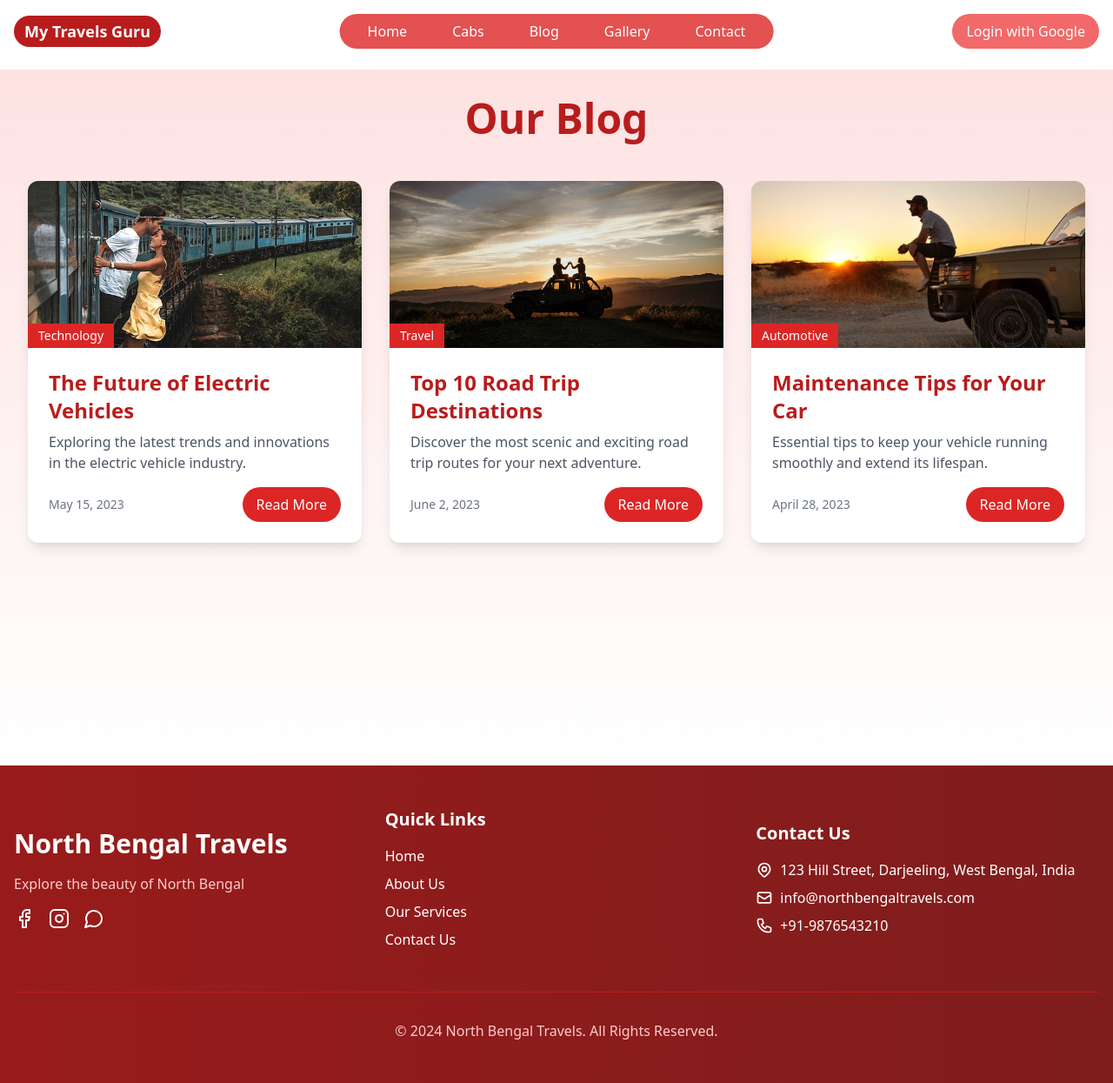
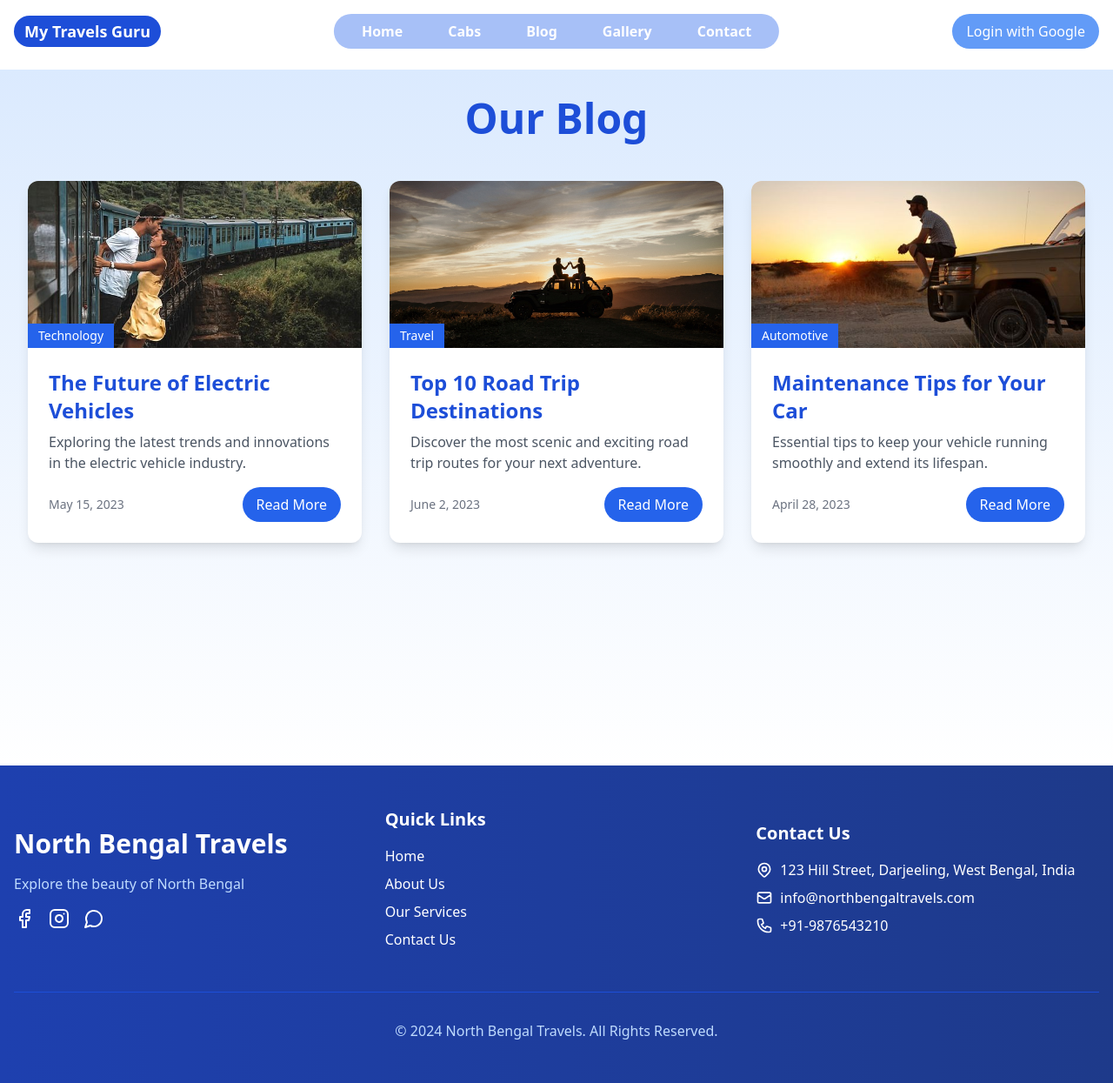
Before and after one commit to samriddha-basu-cloud/travel-advisor, a React (Create React App) app: page /blog in a window 1280 px wide. Shown: the whole page at 87% size. Built offline with nearby package versions, Linux system fonts and the light colour scheme; no server answers.

Commit message:
Refactor color scheme in CabPage, BlogPage, GalleryPage, and HomePage components

```diff
--- a/src/components/BlogCard.js
+++ b/src/components/BlogCard.js
@@ -4,23 +4,23 @@ const BlogCard = ({ blog }) => {
   return (
     <div className="bg-white rounded-xl shadow-lg overflow-hidden transition-all duration-300 hover:shadow-2xl hover:-translate-y-1">
       {blog.image && (
-        <div className="relative h-48 bg-red-50">
+        <div className="relative h-48 bg-blue-50">
           <img
             src={blog.image}
             alt={blog.title}
             className="w-full h-full object-cover"
           />
-          <div className="absolute bottom-0 left-0 bg-red-600 text-white px-3 py-1 text-sm">
+          <div className="absolute bottom-0 left-0 bg-blue-600 text-white px-3 py-1 text-sm">
             {blog.category}
           </div>
         </div>
       )}
       <div className="p-6">
-        <h2 className="font-bold text-2xl mb-2 text-red-700">{blog.title}</h2>
+        <h2 className="font-bold text-2xl mb-2 text-blue-700">{blog.title}</h2>
         <p className="text-gray-600 mb-4">{blog.excerpt}</p>
         <div className="flex justify-between items-center">
           <span className="text-sm text-gray-500">{blog.date}</span>
-          <button className="bg-red-600 text-white px-4 py-2 rounded-full hover:bg-red-700 transition-colors duration-300 focus:outline-none focus:ring-2 focus:ring-red-500 focus:ring-opacity-50">
+          <button className="bg-blue-600 text-white px-4 py-2 rounded-full hover:bg-blue-700 transition-colors duration-300 focus:outline-none focus:ring-2 focus:ring-blue-500 focus:ring-opacity-50">
             Read More
           </button>
         </div>
--- a/src/components/CabOptions.js
+++ b/src/components/CabOptions.js
@@ -9,11 +9,11 @@ const CabOptions = ({ options }) => {
             <img src={option.image} alt={option.name} className="w-full h-32 sm:h-40 lg:h-48 object-cover rounded-md sm:rounded-lg" />
           </div>
           <div className="p-4 sm:p-6">
-            <h3 className="text-lg sm:text-xl lg:text-2xl font-semibold text-red-700 mb-1 sm:mb-2">{option.name}</h3>
+            <h3 className="text-lg sm:text-xl lg:text-2xl font-semibold text-blue-700 mb-1 sm:mb-2">{option.name}</h3>
             <p className="text-sm sm:text-base text-gray-600 mb-2 sm:mb-4">{option.description}</p>
             <div className="flex justify-between items-center">
-              <span className="text-xl sm:text-2xl lg:text-3xl font-bold text-red-600">₹{option.price}</span>
-              <button className="bg-red-600 text-white text-sm sm:text-base px-4 sm:px-6 py-1 sm:py-2 rounded-full hover:bg-red-700 transition-colors duration-300 focus:outline-none focus:ring-2 focus:ring-red-500 focus:ring-opacity-50">
+              <span className="text-xl sm:text-2xl lg:text-3xl font-bold text-blue-600">₹{option.price}</span>
+              <button className="bg-blue-600 text-white text-sm sm:text-base px-4 sm:px-6 py-1 sm:py-2 rounded-full hover:bg-blue-700 transition-colors duration-300 focus:outline-none focus:ring-2 focus:ring-blue-500 focus:ring-opacity-50">
                 Book Now
               </button>
             </div>
--- a/src/components/Footer.js
+++ b/src/components/Footer.js
@@ -3,21 +3,21 @@ import { Facebook, InstagramIcon, MessageCircle } from 'lucide-react';
 
 const Footer = () => {
   return (
-    <footer className="bg-gradient-to-r from-red-800 to-red-900 text-white py-12 text-center md:text-left">
+    <footer className="bg-gradient-to-r from-blue-800 to-blue-900 text-white py-12 text-center md:text-left">
       <div className="container mx-auto px-4">
         <div className="grid grid-cols-1 md:grid-cols-3 gap-8 items-center">
           {/* Company Info */}
           <div className="space-y-4">
             <h2 className="text-3xl font-bold">North Bengal Travels</h2>
-            <p className="text-red-200">Explore the beauty of North Bengal</p>
+            <p className="text-blue-200">Explore the beauty of North Bengal</p>
             <div className="flex justify-center md:justify-start space-x-4">
-              <a href="#" className="hover:text-red-300 transition-colors duration-300">
+              <a href="#" className="hover:text-blue-300 transition-colors duration-300">
                 <Facebook size={24} />
               </a>
-              <a href="#" className="hover:text-red-300 transition-colors duration-300">
+              <a href="#" className="hover:text-blue-300 transition-colors duration-300">
                 <InstagramIcon size={24} />
               </a>
-              <a href="#" className="hover:text-red-300 transition-colors duration-300">
+              <a href="#" className="hover:text-blue-300 transition-colors duration-300">
                 <MessageCircle size={24} />
               </a>
             </div>
@@ -27,10 +27,10 @@ const Footer = () => {
           <div>
             <h3 className="text-xl font-semibold mb-4">Quick Links</h3>
             <ul className="space-y-2">
-              <li><a href="#" className="hover:text-red-300 transition-colors duration-300">Home</a></li>
-              <li><a href="#" className="hover:text-red-300 transition-colors duration-300">About Us</a></li>
-              <li><a href="#" className="hover:text-red-300 transition-colors duration-300">Our Services</a></li>
-              <li><a href="#" className="hover:text-red-300 transition-colors duration-300">Contact Us</a></li>
+              <li><a href="#" className="hover:text-blue-300 transition-colors duration-300">Home</a></li>
+              <li><a href="#" className="hover:text-blue-300 transition-colors duration-300">About Us</a></li>
+              <li><a href="#" className="hover:text-blue-300 transition-colors duration-300">Our Services</a></li>
+              <li><a href="#" className="hover:text-blue-300 transition-colors duration-300">Contact Us</a></li>
             </ul>
           </div>
 
@@ -49,7 +49,7 @@ const Footer = () => {
                 <svg xmlns="http://www.w3.org/2000/svg" className="h-5 w-5 mr-2" fill="none" viewBox="0 0 24 24" stroke="currentColor">
                   <path strokeLinecap="round" strokeLinejoin="round" strokeWidth={2} d="M3 8l7.89 5.26a2 2 0 002.22 0L21 8M5 19h14a2 2 0 002-2V7a2 2 0 00-2-2H5a2 2 0 00-2 2v10a2 2 0 002 2z" />
                 </svg>
-                <a href="mailto:info@northbengaltravels.com" className="hover:text-red-300 transition-colors duration-300">
+                <a href="mailto:info@northbengaltravels.com" className="hover:text-blue-300 transition-colors duration-300">
                   info@northbengaltravels.com
                 </a>
               </p>
@@ -57,7 +57,7 @@ const Footer = () => {
                 <svg xmlns="http://www.w3.org/2000/svg" className="h-5 w-5 mr-2" fill="none" viewBox="0 0 24 24" stroke="currentColor">
                   <path strokeLinecap="round" strokeLinejoin="round" strokeWidth={2} d="M3 5a2 2 0 012-2h3.28a1 1 0 01.948.684l1.498 4.493a1 1 0 01-.502 1.21l-2.257 1.13a11.042 11.042 0 005.516 5.516l1.13-2.257a1 1 0 011.21-.502l4.493 1.498a1 1 0 01.684.949V19a2 2 0 01-2 2h-1C9.716 21 3 14.284 3 6V5z" />
                 </svg>
-                <a href="tel:+919876543210" className="hover:text-red-300 transition-colors duration-300">
+                <a href="tel:+919876543210" className="hover:text-blue-300 transition-colors duration-300">
                   +91-9876543210
                 </a>
               </p>
@@ -65,8 +65,8 @@ const Footer = () => {
           </div>
         </div>
 
-        <div className="mt-12 pt-8 border-t border-red-700 text-center">
-          <p className="text-red-200">© {new Date().getFullYear()} North Bengal Travels. All Rights Reserved.</p>
+        <div className="mt-12 pt-8 border-t border-blue-700 text-center">
+          <p className="text-blue-200">© {new Date().getFullYear()} North Bengal Travels. All Rights Reserved.</p>
         </div>
       </div>
     </footer>
--- a/src/components/Hero.js
+++ b/src/components/Hero.js
@@ -16,7 +16,7 @@ const Hero = () => {
       <div className="absolute inset-0 bg-black bg-opacity-10 flex flex-col justify-center items-center text-white">
         {/* <h1 className="text-5xl font-bold mb-4">Explore the Beauty of North Bengal</h1>
         <p className="text-xl mb-8">Discover breathtaking landscapes and unforgettable experiences</p>
-        <button className="bg-red-600 text-white px-8 py-3 rounded-md hover:bg-red-700 transition duration-300">
+        <button className="bg-blue-600 text-white px-8 py-3 rounded-md hover:bg-blue-700 transition duration-300">
           Plan Your Trip
         </button> */}
       </div>
@@ -25,7 +25,7 @@ const Hero = () => {
       {user && (
         <button
           onClick={() => navigate('/your-plans')}
-          className="absolute bottom-8 right-8 bg-red-600 text-white rounded-full p-4 flex items-center justify-center hover:bg-red-700 transition duration-300 animate-bounce cursor-pointer z-50"
+          className="absolute bottom-8 right-8 bg-blue-600 text-white rounded-full p-4 flex items-center justify-center hover:bg-blue-700 transition duration-300 animate-bounce cursor-pointer z-50"
           style={{ width: '120px', height: '50px' }}
         >
           <span>Your Plans</span>
--- a/src/components/Navbar.js
+++ b/src/components/Navbar.js
@@ -14,26 +14,26 @@ const Navbar = () => {
   return (
     <>
       {/* Main Navbar */}
-      <nav className="bg-red-900 bg-opacity-0 p-4 fixed top-0 left-0 right-0 z-50 transition-all duration-300">
+      <nav className="bg-blue-900 bg-opacity-0 p-4 fixed top-0 left-0 right-0 z-50 transition-all duration-300">
         <div className="max-w-7xl mx-auto flex justify-between items-center relative">
           {/* Left - Company Name */}
-          <h1 className="text-white text-lg font-bold bg-red-700 px-3 py-1 rounded-full">My Travels Guru</h1>
+          <h1 className="text-white text-lg font-bold bg-blue-700 px-3 py-1 rounded-full">My Travels Guru</h1>
 
           {/* Center - Desktop Navigation Links */}
           <div className="hidden md:block absolute left-1/2 transform -translate-x-1/2">
-            <ul className="flex space-x-1 justify-center bg-red-600 bg-opacity-80 rounded-full p-2">
-              <li><Link to="/" className="text-white px-6 py-3 rounded-full hover:bg-red-500 transition-all duration-300">Home</Link></li>
-              <li><Link to="/cabs" className="text-white px-6 py-3 rounded-full hover:bg-red-500 transition-all duration-300">Cabs</Link></li>
-              <li><Link to="/blog" className="text-white px-6 py-3 rounded-full hover:bg-red-500 transition-all duration-300">Blog</Link></li>
-              <li><Link to="/gallery" className="text-white px-6 py-3 rounded-full hover:bg-red-500 transition-all duration-300">Gallery</Link></li>
-              <li><Link to="/contact" className="text-white px-6 py-3 rounded-full hover:bg-red-500 transition-all duration-300">Contact</Link></li>
+            <ul className="flex space-x-1 justify-center bg-blue-600 bg-opacity-40 rounded-full p-2">
+              <li><Link to="/" className="text-white font-bold px-6 py-3 rounded-full hover:bg-blue-600 transition-all duration-300">Home</Link></li>
+              <li><Link to="/cabs" className="text-white font-bold px-6 py-3 rounded-full hover:bg-blue-600 transition-all duration-300">Cabs</Link></li>
+              <li><Link to="/blog" className="text-white font-bold px-6 py-3 rounded-full hover:bg-blue-600 transition-all duration-300">Blog</Link></li>
+              <li><Link to="/gallery" className="text-white font-bold px-6 py-3 rounded-full hover:bg-blue-600 transition-all duration-300">Gallery</Link></li>
+              <li><Link to="/contact" className="text-white font-bold px-6 py-3 rounded-full hover:bg-blue-600 transition-all duration-300">Contact</Link></li>
             </ul>
           </div>
 
           {/* Right - User Profile for large screens */}
           {user ? (
             <div className="hidden md:flex items-center ml-auto relative">
-              <button onClick={toggleDropdown} className="flex items-center space-x-2 focus:outline-none bg-red-600 bg-opacity-80 rounded-full p-2 transition-all duration-300 hover:bg-opacity-100">
+              <button onClick={toggleDropdown} className="flex items-center space-x-2 focus:outline-none bg-blue-600 bg-opacity-80 rounded-full p-2 transition-all duration-300 hover:bg-opacity-100">
                 <img
                   src={user.photoURL}
                   alt="User profile"
@@ -51,7 +51,7 @@ const Navbar = () => {
                   </div>
                   <button
                     onClick={logout}
-                    className="flex items-center w-full text-left px-4 py-2 text-sm text-gray-700 hover:bg-red-100 transition-all duration-300"
+                    className="flex items-center w-full text-left px-4 py-2 text-sm text-gray-700 hover:bg-blue-100 transition-all duration-300"
                   >
                     <AiOutlineLogout className="mr-2" />
                     Logout
@@ -62,7 +62,7 @@ const Navbar = () => {
           ) : (
             <button
               onClick={loginWithGooglePopup}
-              className="hidden md:inline bg-red-500 bg-opacity-80 text-white py-2 px-4 rounded-full ml-auto hover:bg-opacity-100 transition-all duration-300"
+              className="hidden md:inline bg-blue-500 bg-opacity-80 text-white py-2 px-4 rounded-full ml-auto hover:bg-opacity-100 transition-all duration-300"
             >
               Login with Google
             </button>
@@ -70,7 +70,7 @@ const Navbar = () => {
 
           {/* Right - Hamburger Menu for mobile */}
           <div className="md:hidden">
-            <button onClick={toggleSidebar} className="text-white focus:outline-none bg-red-600 bg-opacity-80 rounded-full p-2 transition-all duration-300 hover:bg-opacity-100">
+            <button onClick={toggleSidebar} className="text-white focus:outline-none bg-blue-600 bg-opacity-80 rounded-full p-2 transition-all duration-300 hover:bg-opacity-100">
               <AiOutlineMenu size={24} />
             </button>
           </div>
@@ -78,11 +78,11 @@ const Navbar = () => {
       </nav>
 
       {/* Sidebar for mobile - Sliding in from the right */}
-      <div className={`fixed inset-y-0 right-0 w-64 bg-red-900 bg-opacity-95 backdrop-blur-md text-white transform ${isOpen ? 'translate-x-0' : 'translate-x-full'} transition-transform duration-300 ease-in-out z-50`}>
+      <div className={`fixed inset-y-0 right-0 w-64 bg-blue-900 bg-opacity-95 backdrop-blur-md text-white transform ${isOpen ? 'translate-x-0' : 'translate-x-full'} transition-transform duration-300 ease-in-out z-50`}>
         {/* Sidebar Header */}
         <div className="flex justify-between items-center p-4">
           <h2 className="text-lg font-bold text-white"> </h2>
-          <button onClick={toggleSidebar} className="text-white focus:outline-none bg-red-600 bg-opacity-80 rounded-full p-2 transition-all duration-300 hover:bg-opacity-100">
+          <button onClick={toggleSidebar} className="text-white focus:outline-none bg-blue-600 bg-opacity-80 rounded-full p-2 transition-all duration-300 hover:bg-opacity-100">
             <AiOutlineClose size={24} />
           </button>
         </div>
@@ -93,12 +93,12 @@ const Navbar = () => {
             <div className="flex flex-col items-center">
               <img src={user.photoURL} alt="User profile" className="w-16 h-16 rounded-full border-2 border-white" />
               <p className="mt-2 text-lg font-semibold text-white">{user.displayName}</p>
-              <p className="text-sm text-red-200">{user.email}</p>
+              <p className="text-sm text-blue-200">{user.email}</p>
             </div>
           ) : (
             <button
               onClick={loginWithGooglePopup}
-              className="bg-red-500 bg-opacity-80 text-white py-2 px-4 rounded-full w-full text-center hover:bg-opacity-100 transition-all duration-300"
+              className="bg-blue-500 bg-opacity-80 text-white py-2 px-4 rounded-full w-full text-center hover:bg-opacity-100 transition-all duration-300"
             >
               Login with Google
             </button>
@@ -107,19 +107,19 @@ const Navbar = () => {
 
         {/* Sidebar Navigation Links */}
         <div className="flex flex-col space-y-2 mt-8">
-          <Link to="/" className="block px-4 py-2 text-white hover:bg-red-600 hover:bg-opacity-50 rounded-full transition-all duration-300" onClick={toggleSidebar}>
+          <Link to="/" className="block px-4 py-2 text-white hover:bg-blue-600 hover:bg-opacity-50 rounded-full transition-all duration-300" onClick={toggleSidebar}>
             Home
           </Link>
-          <Link to="/cabs" className="block px-4 py-2 text-white hover:bg-red-600 hover:bg-opacity-50 rounded-full transition-all duration-300" onClick={toggleSidebar}>
+          <Link to="/cabs" className="block px-4 py-2 text-white hover:bg-blue-600 hover:bg-opacity-50 rounded-full transition-all duration-300" onClick={toggleSidebar}>
             Cabs
           </Link>
-          <Link to="/blog" className="block px-4 py-2 text-white hover:bg-red-600 hover:bg-opacity-50 rounded-full transition-all duration-300" onClick={toggleSidebar}>
+          <Link to="/blog" className="block px-4 py-2 text-white hover:bg-blue-600 hover:bg-opacity-50 rounded-full transition-all duration-300" onClick={toggleSidebar}>
             Blog
           </Link>
-          <Link to="/gallery" className="block px-4 py-2 text-white hover:bg-red-600 hover:bg-opacity-50 rounded-full transition-all duration-300" onClick={toggleSidebar}>
+          <Link to="/gallery" className="block px-4 py-2 text-white hover:bg-blue-600 hover:bg-opacity-50 rounded-full transition-all duration-300" onClick={toggleSidebar}>
             Gallery
           </Link>
-          <Link to="/contact" className="block px-4 py-2 text-white hover:bg-red-600 hover:bg-opacity-50 rounded-full transition-all duration-300" onClick={toggleSidebar}>
+          <Link to="/contact" className="block px-4 py-2 text-white hover:bg-blue-600 hover:bg-opacity-50 rounded-full transition-all duration-300" onClick={toggleSidebar}>
             Contact
           </Link>
         </div>
@@ -129,7 +129,7 @@ const Navbar = () => {
           <div className="absolute bottom-4 w-full flex justify-center">
             <button
               onClick={logout}
-              className="flex items-center justify-center bg-red-500 bg-opacity-80 text-white py-2 px-4 rounded-full w-11/12 text-center hover:bg-opacity-100 transition-all duration-300"
+              className="flex items-center justify-center bg-blue-500 bg-opacity-80 text-white py-2 px-4 rounded-full w-11/12 text-center hover:bg-opacity-100 transition-all duration-300"
             >
               <AiOutlineLogout className="mr-2" />
               Logout
@@ -139,7 +139,7 @@ const Navbar = () => {
       </div>
 
       {/* Optionally display the error */}
-      {authError && <p className="text-red-500 mt-2">{authError}</p>}
+      {authError && <p className="text-blue-500 mt-2">{authError}</p>}
     </>
   );
 };
--- a/src/components/PlaceCard.js
+++ b/src/components/PlaceCard.js
@@ -8,11 +8,11 @@ const PlaceCard = ({ place }) => {
 
       {/* Content */}
       <div className="px-6 py-4">
-        <h2 className="font-bold text-2xl text-red-700 mb-3">{place.name}</h2>
+        <h2 className="font-bold text-2xl text-blue-700 mb-3">{place.name}</h2>
         <p className="text-gray-600 text-base mb-4">{place.description}</p>
         <a
           href="#"
-          className="inline-block text-red-600 font-semibold hover:text-red-700 transition duration-300"
+          className="inline-block text-blue-600 font-semibold hover:text-blue-700 transition duration-300"
         >
           Learn more
         </a>
--- a/src/pages/BlogPage.js
+++ b/src/pages/BlogPage.js
@@ -31,8 +31,8 @@ const sampleBlogs = [
 
 const BlogPage = () => {
   return (
-    <div className="mt-20 p-4 sm:p-6 lg:p-8 bg-gradient-to-b from-red-100 to-white min-h-screen">
-      <h1 className="text-3xl sm:text-4xl lg:text-5xl font-bold mb-6 sm:mb-8 lg:mb-12 text-center text-red-700">Our Blog</h1>
+    <div className="mt-20 p-4 sm:p-6 lg:p-8 bg-gradient-to-b from-blue-100 to-white min-h-screen">
+      <h1 className="text-3xl sm:text-4xl lg:text-5xl font-bold mb-6 sm:mb-8 lg:mb-12 text-center text-blue-700">Our Blog</h1>
       <div className="grid grid-cols-1 md:grid-cols-2 lg:grid-cols-3 gap-6 lg:gap-8">
         {sampleBlogs.map((blog, index) => (
           <BlogCard key={index} blog={blog} />
--- a/src/pages/CabPage.js
+++ b/src/pages/CabPage.js
@@ -49,8 +49,8 @@ const cabOptions = [
 
 const CabPage = () => {
   return (
-    <div className="p-4 sm:p-6 lg:p-8 bg-gradient-to-b from-red-100 to-white min-h-screen mt-20">
-      <h1 className="text-3xl sm:text-4xl lg:text-5xl font-bold mb-6 sm:mb-8 lg:mb-12 text-center text-red-700">Choose Your Ride</h1>
+    <div className="p-4 sm:p-6 lg:p-8 bg-gradient-to-b from-blue-100 to-white min-h-screen mt-20">
+      <h1 className="text-3xl sm:text-4xl lg:text-5xl font-bold mb-6 sm:mb-8 lg:mb-12 text-center text-blue-700">Choose Your Ride</h1>
       <CabOptions options={cabOptions} />
     </div>
   );
--- a/src/pages/GalleryPage.js
+++ b/src/pages/GalleryPage.js
@@ -20,13 +20,13 @@ const GalleryPage = () => {
   return (
     <div className="mt-20 p-8 bg-gray-100 min-h-screen">
       {/* Page Title */}
-      <h1 className="text-4xl font-bold mb-8 text-center text-red-700">Photo Gallery</h1>
+      <h1 className="text-4xl font-bold mb-8 text-center text-blue-700">Photo Gallery</h1>
 
       {/* Inline Style for Contiguous Hover Effect */}
       <style>{`
         .gallery-card:hover ~ .gallery-card .gallery-image,
         .gallery-card:hover .gallery-image {
-          transform: scale(1.05); /* Scale the hovered card */
+          transform: scale(1.05); /* Scale the hoveblue card */
         }
 
         .gallery-card:hover ~ .gallery-card,
@@ -39,7 +39,7 @@ const GalleryPage = () => {
         }
 
         .gallery-card:hover {
-          z-index: 10; /* Bring the hovered card to the front */
+          z-index: 10; /* Bring the hoveblue card to the front */
         }
       `}</style>
 
--- a/src/pages/HomePage.js
+++ b/src/pages/HomePage.js
@@ -15,7 +15,7 @@ const places = [
   { name: 'Sandakphu', description: 'Good for trekking', image: sandakphu },
 ];
 
-const inputClasses = "w-full px-4 py-2 border border-gray-300 rounded-md focus:outline-none focus:ring-2 focus:ring-red-500 transition duration-200 bg-white bg-opacity-80";
+const inputClasses = "w-full px-4 py-2 border border-gray-300 rounded-md focus:outline-none focus:ring-2 focus:ring-blue-500 transition duration-200 bg-white bg-opacity-80";
 const labelClasses = "text-sm font-medium text-white mb-1";
 
 const HomePage = () => {
@@ -139,7 +139,7 @@ const HomePage = () => {
 
             <button
               type="submit"
-              className="w-full mt-8 bg-red-600 text-white py-3 rounded-md hover:bg-red-700 transition duration-300 font-semibold text-lg"
+              className="w-full mt-8 bg-blue-600 text-white py-3 rounded-md hover:bg-blue-700 transition duration-300 font-semibold text-lg"
             >
               Start Planning
             </button>
```
Also changed, not shown: src/pages/ContactPage.js (+4 -4 lines), src/pages/YourPlansPage.js (+6 -6 lines).
